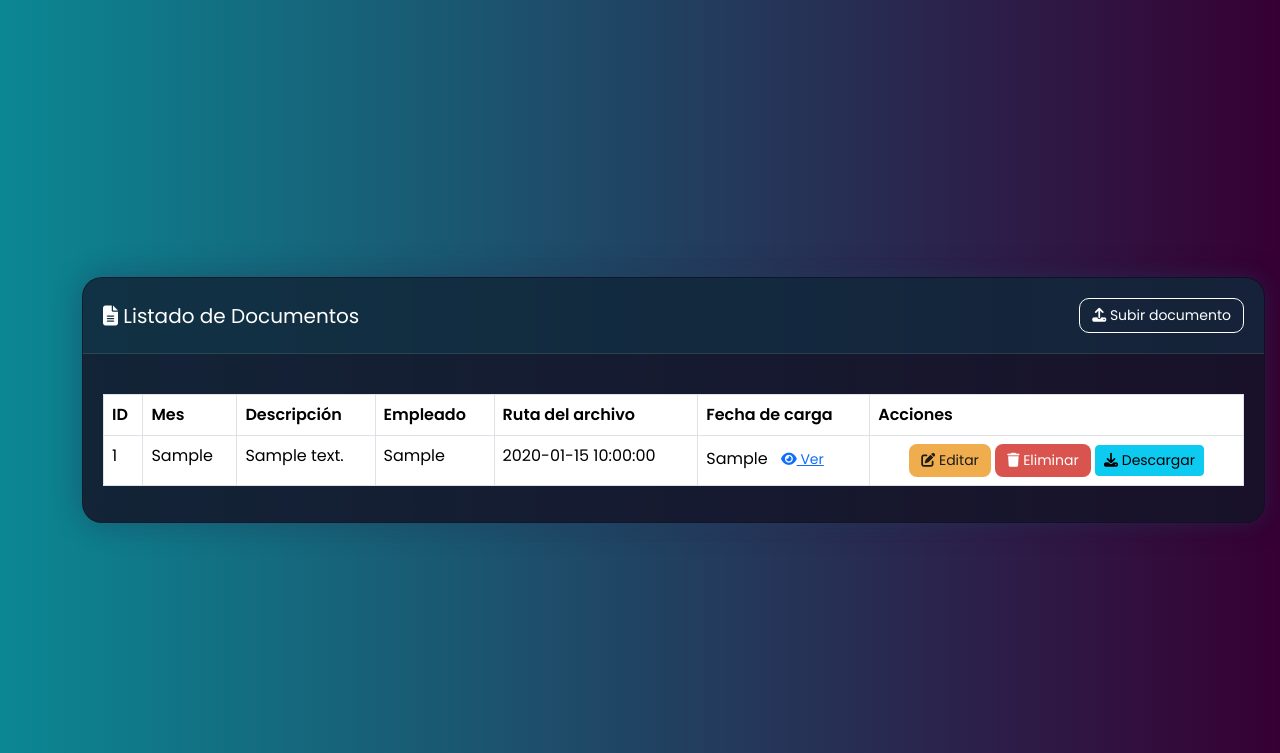
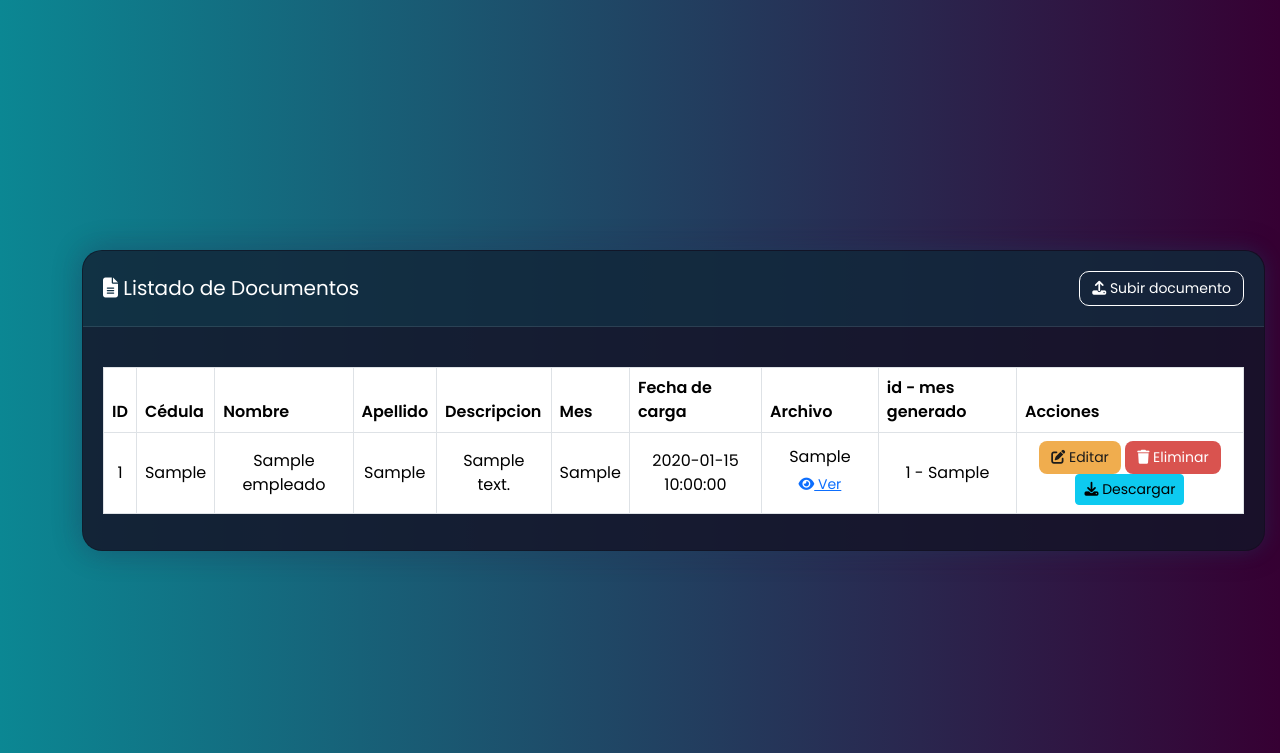
Before and after one commit to AlxsDnt04/SistemaRolV2, a PHP site: page /listar.php in a window 1280 px wide. Shown: the top 753 px of the page. Run offline with PHP 8.4, Linux system fonts and the light colour scheme; tables that the repository leaves empty or names only in its code hold one stand-in row (values such as "Sample post").

Commit message:
Refactor code structure for improved readability and maintainability

```diff
--- a/controllers/DocumentoController.php
+++ b/controllers/DocumentoController.php
@@ -5,8 +5,8 @@ $documento = new Documento();
 // Eliminar por GET directamente desde la id de URL
 if (isset($_GET['accion']) && $_GET['accion'] === 'eliminar' && isset($_GET['id'])) {
     // llamar a la funcion eliminar
-    $departamento->eliminar($_GET['id']);
-    header('Location: ../view/departamento/listar.php?success=2');
+    $documento->eliminar($_GET['id']);
+    header('Location: ../view/documento/listar.php?success=2');
     exit;
 }
 
--- a/models/Documento.php
+++ b/models/Documento.php
@@ -34,6 +34,30 @@ class Documento
     {
         return $this->db->query("SELECT * from documento")->fetchAll(PDO::FETCH_ASSOC);
     }
+
+    // metodo para consultar documentos por ci_empleado con inner join
+    public function obtenerDocumentosInnerJ(){
+        $sql = "SELECT d.id, e.ci_empleado, e.nombre, e.apellido, d.descripcion, d.mes, d.fecha_carga, d.archivo, r.id_rol, r.mes AS mes_rol_generado FROM empleado e INNER JOIN documento d ON e.ci_empleado = d.ci_empleado INNER JOIN rol r on r.ci_empleado = d.ci_empleado;";
+        $stmt = $this->db->prepare($sql);
+        $stmt->execute();
+        return $stmt->fetchAll(PDO::FETCH_ASSOC);
+    }
+
+    public function eliminar($id)
+    {
+        $stmt = $this->db->prepare("DELETE FROM documento WHERE id = ?");
+        return $stmt->execute([$id]);
+    }
+
+    //metodo para actualizar un departamento
+    public function actualizar($data)
+    {
+        $stmt = $this->db->prepare("UPDATE documento SET nombre = ?, ubicacion = ?, area = ? WHERE id_departamento = ?");
+        return $stmt->execute([$data['nombre'], $data['ubicacion'], $data['area'], $data['id_departamento']]);
+    }
+
+
+
     /*
     // metodo para obtener todos los departamentos por id
     public function obtenerPorId($id)
@@ -42,16 +66,7 @@ class Documento
         $stmt->execute([$id]);
         return $stmt->fetch(PDO::FETCH_ASSOC);
     }
-    //metodo para actualizar un departamento
-    public function actualizar($data)
-    {
-        $stmt = $this->db->prepare("UPDATE departamento SET nombre = ?, ubicacion = ?, area = ? WHERE id_departamento = ?");
-        return $stmt->execute([$data['nombre'], $data['ubicacion'], $data['area'], $data['id_departamento']]);
-    }
-    //metodo para eliminar un departamento
-    public function eliminar($id)
-    {
-        $stmt = $this->db->prepare("DELETE FROM departamento WHERE id_departamento = ?");
-        return $stmt->execute([$id]);
-    } */
+        */
+
+
 }
--- a/view/documento/listar.php
+++ b/view/documento/listar.php
@@ -1,7 +1,7 @@
 <?php
 require_once '../../models/Documento.php';
 $documento = new Documento();
-$consulta = $documento->obtenerTodos();
+$consulta = $documento->obtenerDocumentosInnerJ();
 ?>
 <!DOCTYPE html>
 <html lang="es">
@@ -28,11 +28,14 @@ $consulta = $documento->obtenerTodos();
           <thead>
             <tr>
               <th>ID</th>
+              <th>Cédula</th>
+              <th>Nombre</th>
+              <th>Apellido</th>
+              <th>Descripcion</th>
               <th>Mes</th>
-              <th>Descripción</th>
-              <th>Empleado</th>
-              <th>Ruta del archivo</th>
               <th>Fecha de carga</th>
+              <th>Archivo</th>
+              <th>id - mes generado</th>
               <th>Acciones</th>
             </tr>
           </thead>
@@ -40,19 +43,22 @@ $consulta = $documento->obtenerTodos();
             <?php if (!empty($consulta)) : ?>
               <?php foreach ($consulta as $dep) : ?>
                 <tr>
-                  <td><?= htmlspecialchars($dep['id']) ?></td>
-                  <td><?= htmlspecialchars($dep['mes']) ?></td>
-                  <td><?= htmlspecialchars($dep['descripcion']) ?></td>
-                  <td><?= htmlspecialchars($dep['ci_empleado']) ?></td>
-                  <td><?= htmlspecialchars($dep['fecha_carga']) ?></td>
+                    <td class="text-center align-middle"><?= htmlspecialchars($dep['id']) ?></td>
+                  <td class="text-center align-middle"><?= htmlspecialchars($dep['ci_empleado']) ?></td>
+                  <td class="text-center align-middle"><?= htmlspecialchars($dep['nombre']) ?></td>
+                  <td class="text-center align-middle"><?= htmlspecialchars($dep['apellido']) ?></td>
+                  <td class="text-center align-middle"><?= htmlspecialchars($dep['descripcion']) ?></td>
+                  <td class="text-center align-middle"><?= htmlspecialchars($dep['mes']) ?></td>
+                  <td class="text-center align-middle"><?= htmlspecialchars($dep['fecha_carga']) ?></td>
                   <!-- enlace para ver el archivo en el navegador -->
-                 <td>
+                 <td class="text-center align-middle">
                   <?= htmlspecialchars($dep['archivo']) ?>
                   <a href="../../<?= htmlspecialchars($dep['archivo']) ?>" target="_blank" class="btn btn-link btn-sm">
                     <i class="fa-solid fa-eye"></i> Ver</a>
                  </td>
+                 <td class="text-center align-middle"><?= htmlspecialchars($dep['id_rol'] . ' - ' . $dep['mes_rol_generado']) ?></td>
 
-                  <td class="text-center">
+                 <td class="text-center align-middle">
                     <a href="formulario.php?id=<?= $dep['id'] ?>" class="btn btn-warning btn-sm">
                       <i class="fa-solid fa-pen-to-square"></i> Editar</a>
                     <!-- ELIMINAR -->
@@ -67,7 +73,7 @@ $consulta = $documento->obtenerTodos();
               <?php endforeach; ?>
             <?php else : ?>
               <tr>
-                <td colspan="5" class="text-center text-warning">No hay departamentos registrados.</td>
+                <td colspan="10" class="text-center text-warning">No hay documentos registrados.</td>
               </tr>
             <?php endif; ?>
           </tbody>
```
Also changed, not shown: 1 other file.
